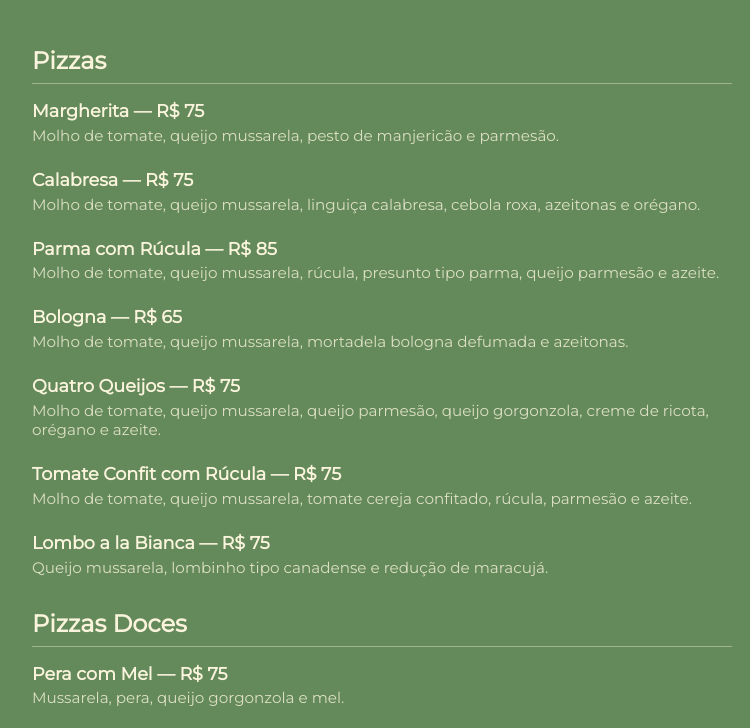
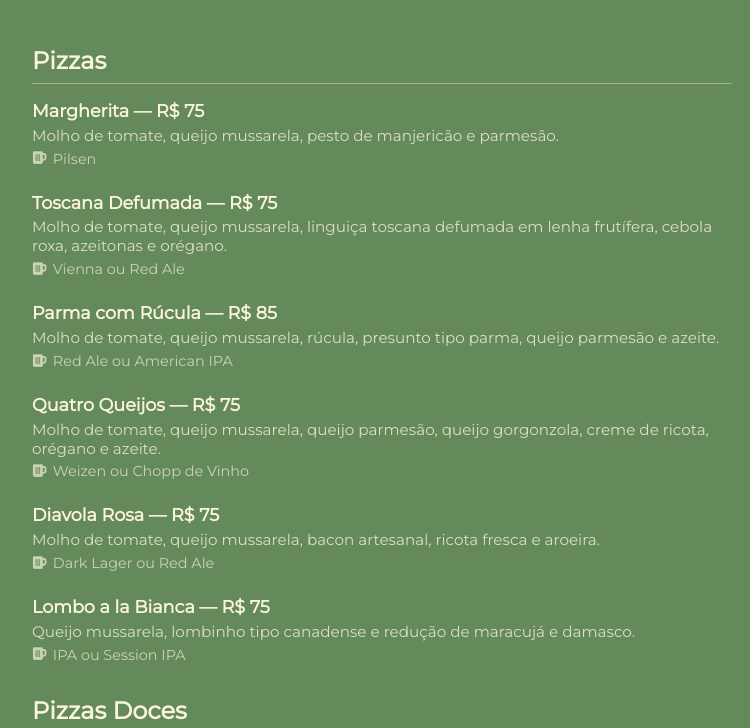
Before and after one commit to klausslemos/tostata-menu, a plain HTML site: page index.html in a window 1280 px wide. Shown: the part 198-926 px from the top of the page, without its empty margins (258-1008 px from the left). Drawn offline with Linux system fonts and the light colour scheme.

Commit message:
index.html

```diff
--- a/index.html
+++ b/index.html
@@ -5,6 +5,7 @@
   <meta name="viewport" content="width=device-width, initial-scale=1.0"/>
   <title>Menu | Tostata Pizza Artesanal</title>
   <link href="https://fonts.googleapis.com/css2?family=Montserrat&display=swap" rel="stylesheet">
+  <link rel="stylesheet" href="https://cdnjs.cloudflare.com/ajax/libs/font-awesome/6.5.0/css/all.min.css">
   <style>
     body {
       margin: 0;
@@ -55,6 +56,17 @@
       font-size: 0.95rem;
       color: #faf4ddcc;
     }
+    .beer-pairing {
+      margin-top: 0.3rem;
+      font-size: 0.9rem;
+      color: #faf4ddb0;
+      display: flex;
+      align-items: center;
+    }
+    .beer-pairing i {
+      margin-right: 0.4rem;
+      color: #faf4ddb0;
+    }
     footer {
       text-align: center;
       font-size: 0.9rem;
@@ -73,53 +85,57 @@
       <li>
         <span class="item-name">Margherita — R$ 75</span>
         <span class="item-desc">Molho de tomate, queijo mussarela, pesto de manjericão e parmesão.</span>
+        <div class="beer-pairing"><i class="fas fa-beer"></i>Pilsen</div>
       </li>
       <li>
-        <span class="item-name">Calabresa — R$ 75</span>
-        <span class="item-desc">Molho de tomate, queijo mussarela, linguiça calabresa, cebola roxa, azeitonas e orégano.</span>
+        <span class="item-name">Toscana Defumada — R$ 75</span>
+        <span class="item-desc">Molho de tomate, queijo mussarela, linguiça toscana defumada em lenha frutífera, cebola roxa, azeitonas e orégano.</span>
+        <div class="beer-pairing"><i class="fas fa-beer"></i>Vienna ou Red Ale</div>
       </li>
       <li>
         <span class="item-name">Parma com Rúcula — R$ 85</span>
         <span class="item-desc">Molho de tomate, queijo mussarela, rúcula, presunto tipo parma, queijo parmesão e azeite.</span>
-      </li>
-      <li>
-        <span class="item-name">Bologna — R$ 65</span>
-        <span class="item-desc">Molho de tomate, queijo mussarela, mortadela bologna defumada e azeitonas.</span>
+        <div class="beer-pairing"><i class="fas fa-beer"></i>Red Ale ou American IPA</div>
       </li>
       <li>
         <span class="item-name">Quatro Queijos — R$ 75</span>
         <span class="item-desc">Molho de tomate, queijo mussarela, queijo parmesão, queijo gorgonzola, creme de ricota, orégano e azeite.</span>
+        <div class="beer-pairing"><i class="fas fa-beer"></i>Weizen ou Chopp de Vinho</div>
       </li>
       <li>
-        <span class="item-name">Tomate Confit com Rúcula — R$ 75</span>
-        <span class="item-desc">Molho de tomate, queijo mussarela, tomate cereja confitado, rúcula, parmesão e azeite.</span>
+        <span class="item-name">Diavola Rosa — R$ 75</span>
+        <span class="item-desc">Molho de tomate, queijo mussarela, bacon artesanal, ricota fresca e aroeira.</span>
+        <div class="beer-pairing"><i class="fas fa-beer"></i>Dark Lager ou Red Ale</div>
       </li>
       <li>
         <span class="item-name">Lombo a la Bianca — R$ 75</span>
-        <span class="item-desc">Queijo mussarela, lombinho tipo canadense e redução de maracujá.</span>
+        <span class="item-desc">Queijo mussarela, lombinho tipo canadense e redução de maracujá e damasco.</span>
+        <div class="beer-pairing"><i class="fas fa-beer"></i>IPA ou Session IPA</div>
       </li>
     </ul>
 
     <h2>Pizzas Doces</h2>
     <ul>
       <li>
-        <span class="item-name">Pera com Mel — R$ 75</span>
+        <span class="item-name">Pera com Mel — R$ 70</span>
         <span class="item-desc">Mussarela, pera, queijo gorgonzola e mel.</span>
+        <div class="beer-pairing"><i class="fas fa-beer"></i>Chopp de Vinho</div>
       </li>
       <li>
-        <span class="item-name">Nutella com Pistache — R$ 75</span>
+        <span class="item-name">Nutella com Pistache — R$ 70</span>
         <span class="item-desc">Queijo mussarela, Nutella e farofa de pistache.</span>
+        <div class="beer-pairing"><i class="fas fa-beer"></i>Arábica</div>
       </li>
     </ul>
   </main>
   <footer>
     &copy; 2025 Tostata Pizza Artesanal · Guarapari · ES
     <div style="text-align: center; margin-top: 3rem;">
-  <a href="https://instagram.com/pizzatostata" target="_blank" style="color: #faf4dd; text-decoration: none; font-size: 1.1rem;">
-    <img src="https://cdn.jsdelivr.net/gh/simple-icons/simple-icons/icons/instagram.svg" alt="Instagram" style="width: 24px; vertical-align: middle; filter: invert(93%) sepia(7%) saturate(506%) hue-rotate(353deg) brightness(110%) contrast(92%); margin-right: 0.5rem;">
-    @pizzatostata
-  </a>
-</div>
+      <a href="https://instagram.com/pizzatostata" target="_blank" style="color: #faf4dd; text-decoration: none; font-size: 1.1rem;">
+        <img src="https://cdn.jsdelivr.net/gh/simple-icons/simple-icons/icons/instagram.svg" alt="Instagram" style="width: 24px; vertical-align: middle; filter: invert(93%) sepia(7%) saturate(506%) hue-rotate(353deg) brightness(110%) contrast(92%); margin-right: 0.5rem;">
+        @pizzatostata
+      </a>
+    </div>
   </footer>
 </body>
 </html>
```
